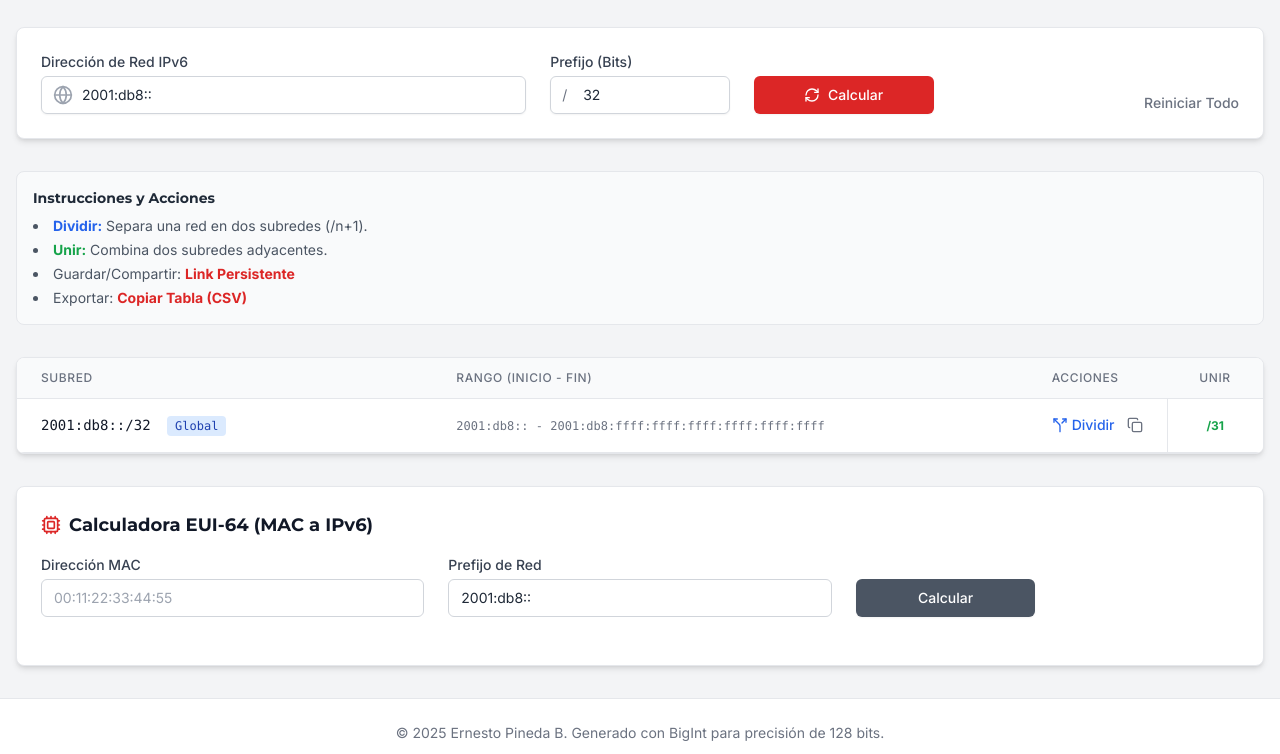
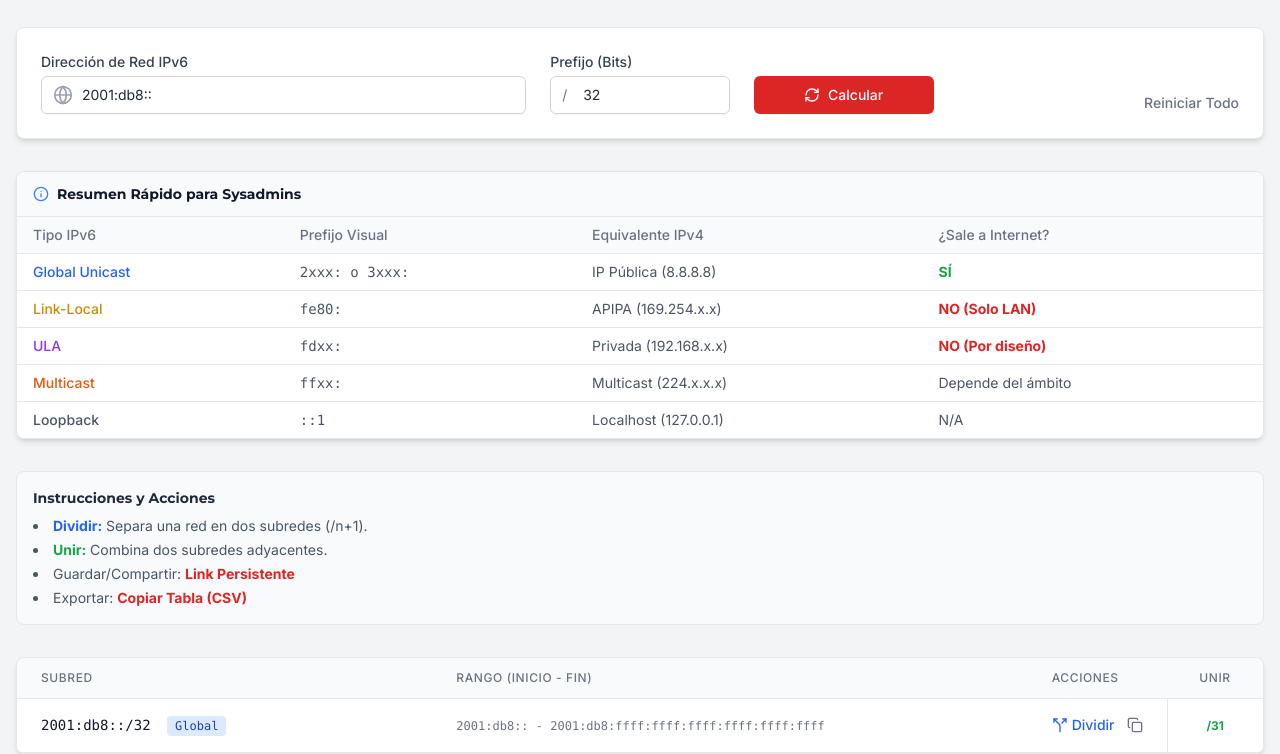
Before and after one commit to camoril/subnet6, a plain HTML site: page index.html in a window 1280 px wide. Shown: the part 70-824 px from the top of the page. Drawn offline with nearby package versions, Linux system fonts and the light colour scheme.

Commit message:
Add Sysadmin Quick Reference Table

```diff
--- a/index.html
+++ b/index.html
@@ -93,6 +93,60 @@
                     </button>
                 </div>
             </form>
+        </div>
+
+        <!-- Quick Reference Table -->
+        <div class="bg-white dark:bg-gray-800 rounded-lg shadow-md overflow-hidden border border-gray-200 dark:border-gray-700 mb-8">
+            <div class="px-4 py-3 border-b border-gray-200 dark:border-gray-700 bg-gray-50 dark:bg-gray-700">
+                <h3 class="text-sm font-bold text-gray-900 dark:text-white flex items-center">
+                    <i data-lucide="info" class="h-4 w-4 mr-2 text-blue-500"></i>
+                    Resumen Rápido para Sysadmins
+                </h3>
+            </div>
+            <div class="overflow-x-auto">
+                <table class="min-w-full divide-y divide-gray-200 dark:divide-gray-700 text-sm">
+                    <thead class="bg-gray-50 dark:bg-gray-800">
+                        <tr>
+                            <th scope="col" class="px-4 py-2 text-left font-medium text-gray-500 dark:text-gray-400">Tipo IPv6</th>
+                            <th scope="col" class="px-4 py-2 text-left font-medium text-gray-500 dark:text-gray-400">Prefijo Visual</th>
+                            <th scope="col" class="px-4 py-2 text-left font-medium text-gray-500 dark:text-gray-400">Equivalente IPv4</th>
+                            <th scope="col" class="px-4 py-2 text-left font-medium text-gray-500 dark:text-gray-400">¿Sale a Internet?</th>
+                        </tr>
+                    </thead>
+                    <tbody class="bg-white dark:bg-gray-800 divide-y divide-gray-200 dark:divide-gray-700">
+                        <tr>
+                            <td class="px-4 py-2 font-medium text-blue-600 dark:text-blue-400">Global Unicast</td>
+                            <td class="px-4 py-2 font-mono text-gray-600 dark:text-gray-300">2xxx: o 3xxx:</td>
+                            <td class="px-4 py-2 text-gray-600 dark:text-gray-300">IP Pública (8.8.8.8)</td>
+                            <td class="px-4 py-2 text-green-600 dark:text-green-400 font-bold">SÍ</td>
+                        </tr>
+                        <tr>
+                            <td class="px-4 py-2 font-medium text-yellow-600 dark:text-yellow-400">Link-Local</td>
+                            <td class="px-4 py-2 font-mono text-gray-600 dark:text-gray-300">fe80:</td>
+                            <td class="px-4 py-2 text-gray-600 dark:text-gray-300">APIPA (169.254.x.x)</td>
+                            <td class="px-4 py-2 text-red-600 dark:text-red-400 font-bold">NO (Solo LAN)</td>
+                        </tr>
+                        <tr>
+                            <td class="px-4 py-2 font-medium text-purple-600 dark:text-purple-400">ULA</td>
+                            <td class="px-4 py-2 font-mono text-gray-600 dark:text-gray-300">fdxx:</td>
+                            <td class="px-4 py-2 text-gray-600 dark:text-gray-300">Privada (192.168.x.x)</td>
+                            <td class="px-4 py-2 text-red-600 dark:text-red-400 font-bold">NO (Por diseño)</td>
+                        </tr>
+                        <tr>
+                            <td class="px-4 py-2 font-medium text-orange-600 dark:text-orange-400">Multicast</td>
+                            <td class="px-4 py-2 font-mono text-gray-600 dark:text-gray-300">ffxx:</td>
+                            <td class="px-4 py-2 text-gray-600 dark:text-gray-300">Multicast (224.x.x.x)</td>
+                            <td class="px-4 py-2 text-gray-600 dark:text-gray-300">Depende del ámbito</td>
+                        </tr>
+                        <tr>
+                            <td class="px-4 py-2 font-medium text-gray-600 dark:text-gray-400">Loopback</td>
+                            <td class="px-4 py-2 font-mono text-gray-600 dark:text-gray-300">::1</td>
+                            <td class="px-4 py-2 text-gray-600 dark:text-gray-300">Localhost (127.0.0.1)</td>
+                            <td class="px-4 py-2 text-gray-600 dark:text-gray-300">N/A</td>
+                        </tr>
+                    </tbody>
+                </table>
+            </div>
         </div>
 
         <!-- Instructions & Actions -->
```
